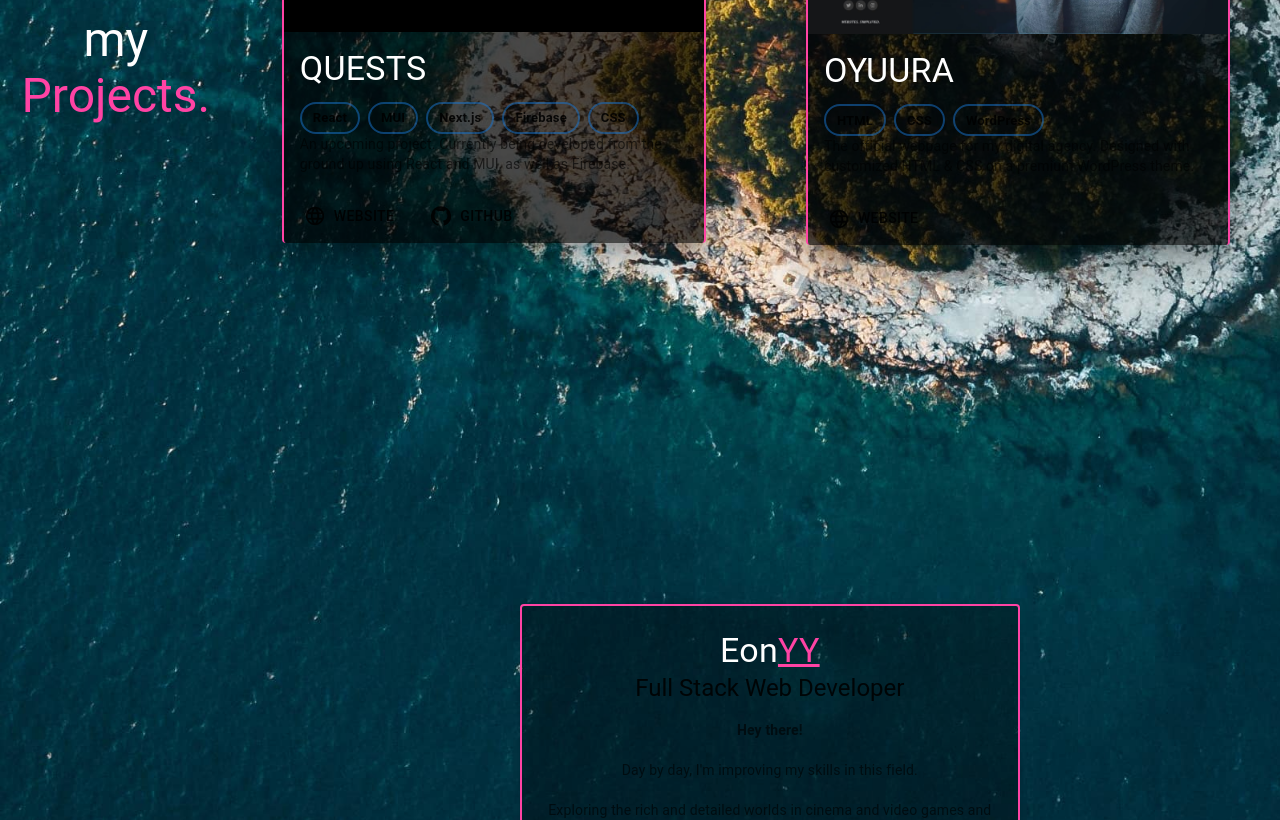
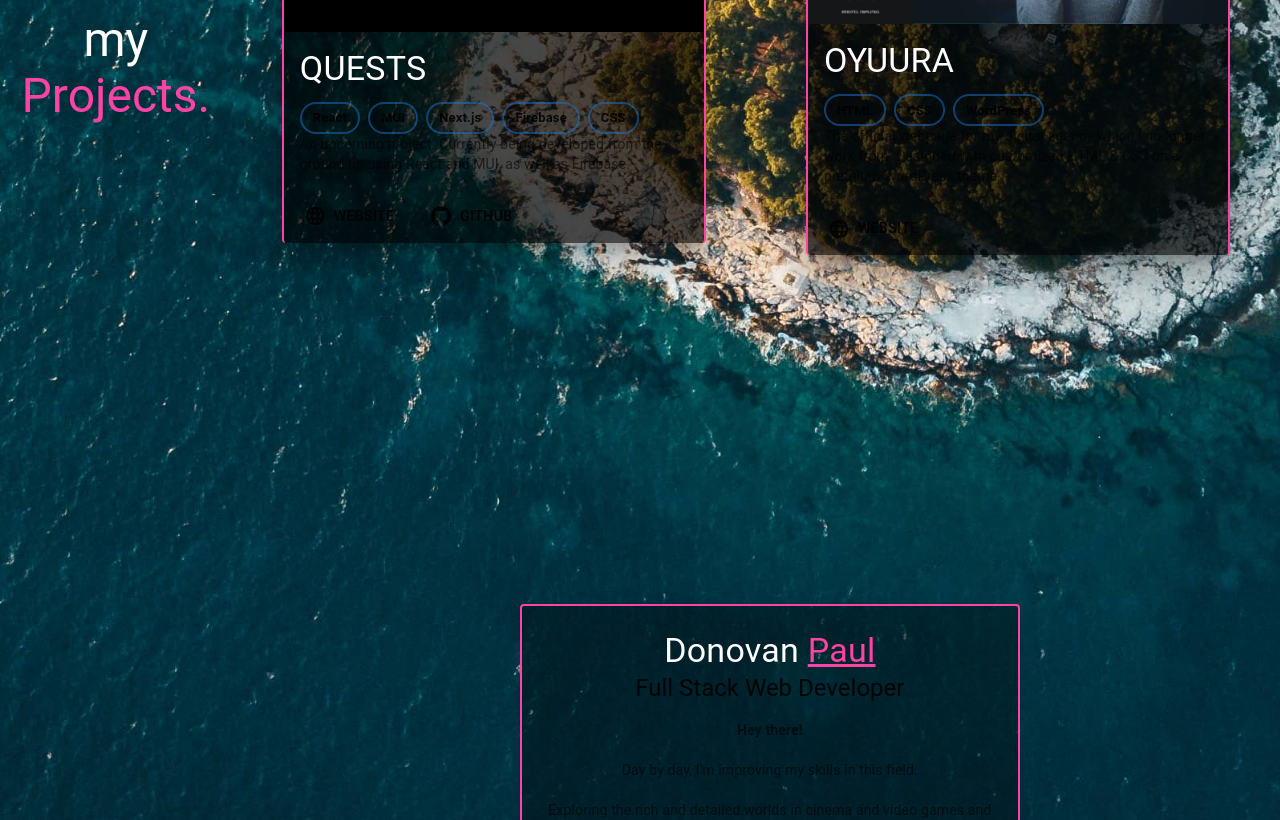
Before and after one commit to EonYY/portfolio, a Next.js app: page / in a window 1280 px wide. Shown: the part 1160-1980 px from the top of the page. Built offline with nearby package versions, Linux system fonts and the light colour scheme.

Commit message:
Use my name across the website.

```diff
--- a/components/Contact.js
+++ b/components/Contact.js
@@ -96,7 +96,7 @@ export default function Contact() {
                 }}>
 
                 <Typography paddingTop={3} variant='h4' component='div' className={classes.contactTitle}>
-                    Eon<span className={classes.textHighlight}>YY</span>
+                    Donovan <span className={classes.textHighlight}>Paul</span>
                 </Typography>
                 <Typography variant='h5' component='div' className={classes.contactPosition}>
                     Full Stack Web Developer
--- a/components/Header.js
+++ b/components/Header.js
@@ -109,7 +109,7 @@ const useStyles = makeStyles(() => ({
             >
                 <div className={classes.container}>
                     <h1 className={classes.welcomeText}>Hey there!
-                    <br />I&#39;m <span className={classes.textThemeColor}>Eon.</span>
+                    <br />I&#39;m <span className={classes.textThemeColor}>Donovan.</span>
                     </h1>
                     <IconButton>
                         <KeyboardArrowDownIcon className={classes.scrollDownIcon} />
--- a/public/ProjectData.js
+++ b/public/ProjectData.js
@@ -1,7 +1,7 @@
 const projects = [
     {
         title: 'OYUURA',
-        summary: 'The official webpage for my digital agency. Designed with customized HTML & CSS on a premium WordPress theme.',
+        summary: 'The official webpage for my digital agency which I no longer work from. Designed with customized HTML & CSS on a premium WordPress theme.',
         website: "https://oyuura.com",
         tools: ['HTML', 'CSS', 'WordPress'],
         imageURL: '/oyuura-screenshot-small.jpg',
```
